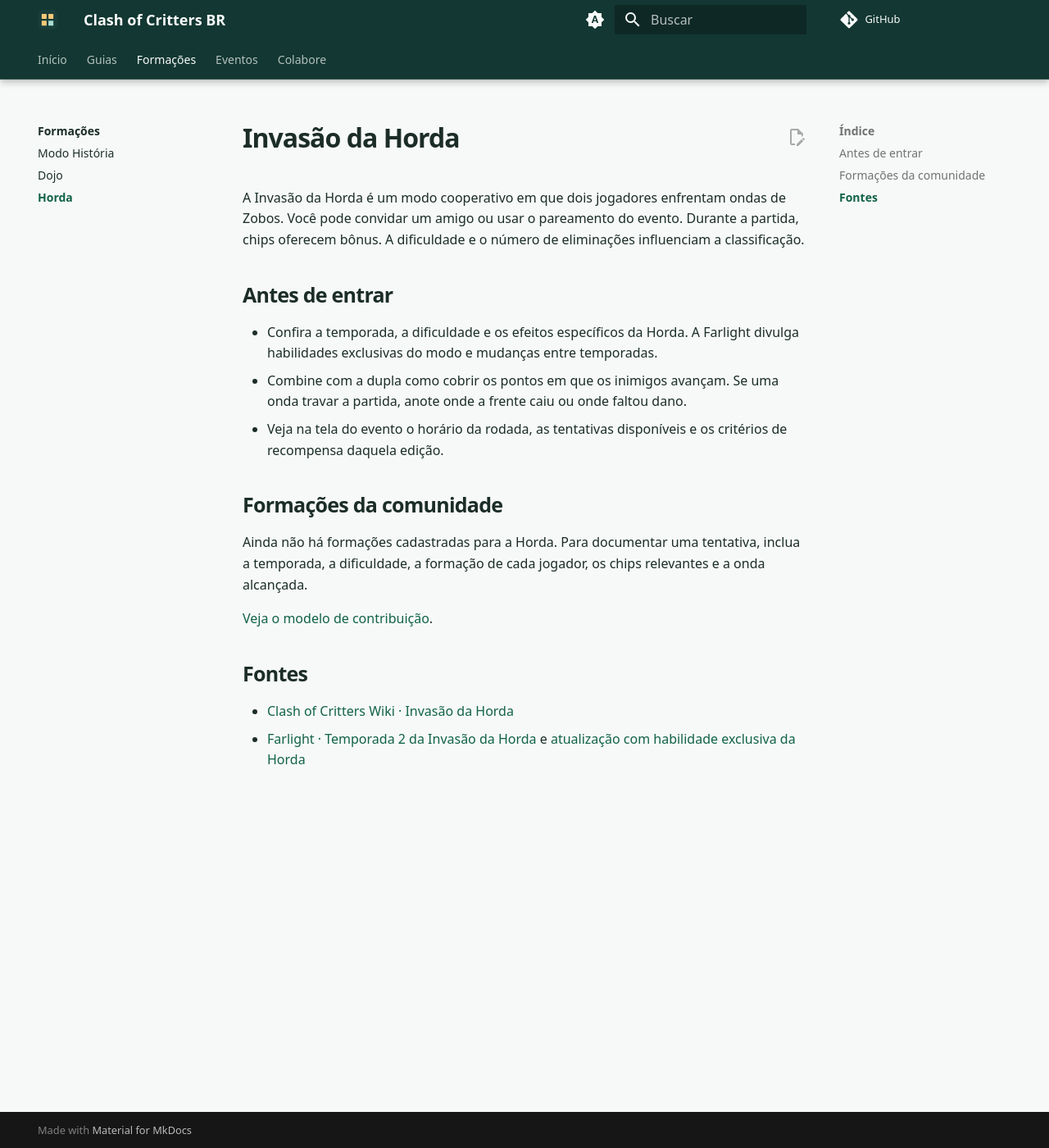
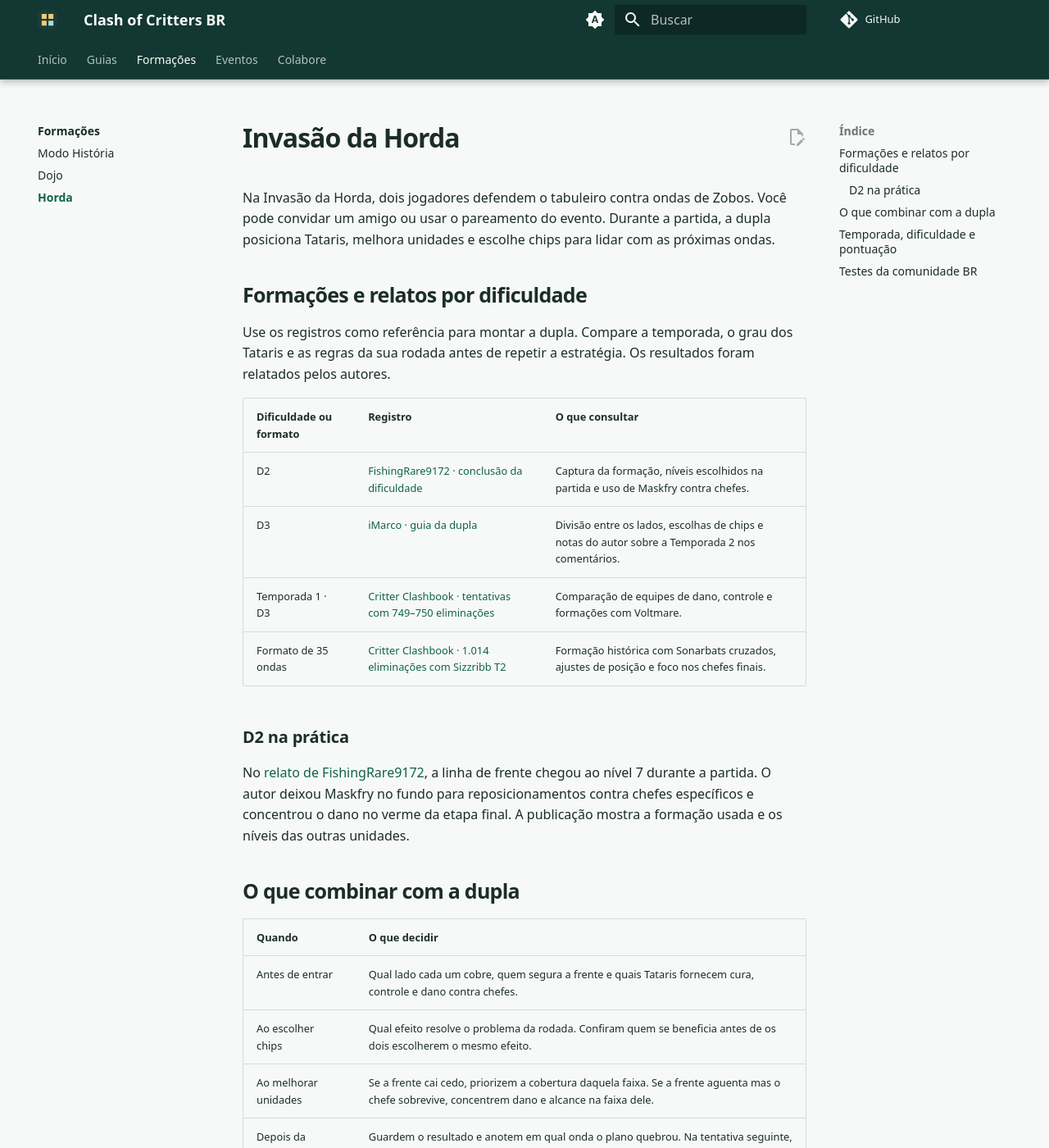
Before and after one commit to clashofcrittersbr/clashofcrittersbr.github.io, an MkDocs documentation site: the page built from docs/formacoes/horda.md, in a window 1280 px wide and 1400 px high. Shown: the whole window at 82% size. Built offline with MkDocs 1.6.1 and Material for MkDocs 9.7.7, drawn with Linux system fonts in a browser that asks for light colours; comment, search, counter and statistics services are not loaded; some of the changed text lies outside the part shown.

Commit message:
Amplia o guia da Invasão da Horda em dupla
Indexa relatos por dificuldade e formato, destaca um exemplo de D2 e explica como coordenar posições, chips e melhorias durante a partida. Adiciona um modelo de registro da comunidade e atualiza o changelog.

Validação: MkDocs em modo estrito.

```diff
--- a/docs/formacoes/horda.md
+++ b/docs/formacoes/horda.md
@@ -1,20 +1,41 @@
 # Invasão da Horda
 
-A Invasão da Horda é um modo cooperativo em que dois jogadores enfrentam ondas de Zobos. Você pode convidar um amigo ou usar o pareamento do evento. Durante a partida, chips oferecem bônus. A dificuldade e o número de eliminações influenciam a classificação.
+Na Invasão da Horda, dois jogadores defendem o tabuleiro contra ondas de Zobos. Você pode convidar um amigo ou usar o pareamento do evento. Durante a partida, a dupla posiciona Tataris, melhora unidades e escolhe chips para lidar com as próximas ondas.
 
-## Antes de entrar
+## Formações e relatos por dificuldade
 
-- Confira a temporada, a dificuldade e os efeitos específicos da Horda. A Farlight divulga habilidades exclusivas do modo e mudanças entre temporadas.
-- Combine com a dupla como cobrir os pontos em que os inimigos avançam. Se uma onda travar a partida, anote onde a frente caiu ou onde faltou dano.
-- Veja na tela do evento o horário da rodada, as tentativas disponíveis e os critérios de recompensa daquela edição.
+Use os registros como referência para montar a dupla. Compare a temporada, o grau dos Tataris e as regras da sua rodada antes de repetir a estratégia. Os resultados foram relatados pelos autores.
 
-## Formações da comunidade
+| Dificuldade ou formato | Registro | O que consultar |
+| --- | --- | --- |
+| D2 | [FishingRare9172 · conclusão da dificuldade](https://www.reddit.com/r/ClashofCritters/comments/1w95inu/finally_got_through_difficulty_2_of_horde/) | Captura da formação, níveis escolhidos na partida e uso de Maskfry contra chefes. |
+| D3 | [iMarco · guia da dupla](https://www.reddit.com/r/ClashofCritters/comments/1wgwleg/d3_horde_guide_setup_general_strategy_thread/) | Divisão entre os lados, escolhas de chips e notas do autor sobre a Temporada 2 nos comentários. |
+| Temporada 1 · D3 | [Critter Clashbook · tentativas com 749–750 eliminações](https://www.clashcritters.com/guides/horde-invasion-meta-guide/) | Comparação de equipes de dano, controle e formações com Voltmare. |
+| Formato de 35 ondas | [Critter Clashbook · 1.014 eliminações com Sizzribb T2](https://clashcritters.com/guides/horde-1014-t2-sizzribb-formation/) | Formação histórica com Sonarbats cruzados, ajustes de posição e foco nos chefes finais. |
 
-Ainda não há formações cadastradas para a Horda. Para documentar uma tentativa, inclua a temporada, a dificuldade, a formação de cada jogador, os chips relevantes e a onda alcançada.
+### D2 na prática
 
-[Veja o modelo de contribuição](../colabore.md#modelo-de-formacao).
+No [relato de FishingRare9172](https://www.reddit.com/r/ClashofCritters/comments/1w95inu/finally_got_through_difficulty_2_of_horde/), a linha de frente chegou ao nível 7 durante a partida. O autor deixou Maskfry no fundo para reposicionamentos contra chefes específicos e concentrou o dano no verme da etapa final. A publicação mostra a formação usada e os níveis das outras unidades.
 
-## Fontes
+## O que combinar com a dupla
 
-- [Clash of Critters Wiki · Invasão da Horda](https://clashofcritters.wiki.gg/wiki/Zobo_Horde_Invasion)
-- [Farlight · Temporada 2 da Invasão da Horda](https://play.google.com/store/apps/eventdetails/4831735999817405225) e [atualização com habilidade exclusiva da Horda](https://play.google.com/store/apps/eventdetails/4831445432511516115)
+| Quando | O que decidir |
+| --- | --- |
+| Antes de entrar | Qual lado cada um cobre, quem segura a frente e quais Tataris fornecem cura, controle e dano contra chefes. |
+| Ao escolher chips | Qual efeito resolve o problema da rodada. Confiram quem se beneficia antes de os dois escolherem o mesmo efeito. |
+| Ao melhorar unidades | Se a frente cai cedo, priorizem a cobertura daquela faixa. Se a frente aguenta mas o chefe sobrevive, concentrem dano e alcance na faixa dele. |
+| Depois da rodada | Guardem o resultado e anotem em qual onda o plano quebrou. Na tentativa seguinte, testem uma mudança de posição, unidade ou prioridade. |
+
+**Grau e nível da partida são informações diferentes.** T2 ou T3 indica a evolução do Tatari. Registre à parte os níveis que vocês atingiram ao melhorar as unidades durante a Horda.
+
+## Temporada, dificuldade e pontuação
+
+A [Farlight](https://coc-club.farlightgames.com/) anunciou ajustes sazonais de Tataris e chips, seleção de dificuldade e um histórico para consultar e compartilhar resultados. No formato sazonal anunciado, concluir uma dificuldade libera a próxima, e a classificação considera a dificuldade e as eliminações em uma partida. O [anúncio da Temporada 2](https://play.google.com/store/apps/eventdetails/4831735999817405225) também menciona dificuldade salva e visualização de estatísticas de habilidades.
+
+Registros de [25 ondas e 750 eliminações](https://clashofcritters.wiki.gg/wiki/Zobo_Horde_Invasion) e de [35 ondas](https://clashcritters.com/guides/horde-1014-t2-sizzribb-formation/) descrevem formatos diferentes. Confira no evento a dificuldade, o horário e as recompensas da rodada disponível.
+
+## Testes da comunidade BR
+
+Para registrar uma partida, envie a formação dos dois jogadores, as escolhas que mudaram o resultado e uma captura do relatório final. Tentativas que pararam em um chefe também ajudam a entender o que ajustar.
+
+[Ver modelo para registrar uma partida da Horda](../colabore.md#modelo-de-partida-da-horda){ .md-button }
```
Also changed, not shown: CHANGELOG.md (+4 -0 lines), docs/colabore.md (+19 -0 lines), docs/formacoes/index.md (+1 -1 lines).
